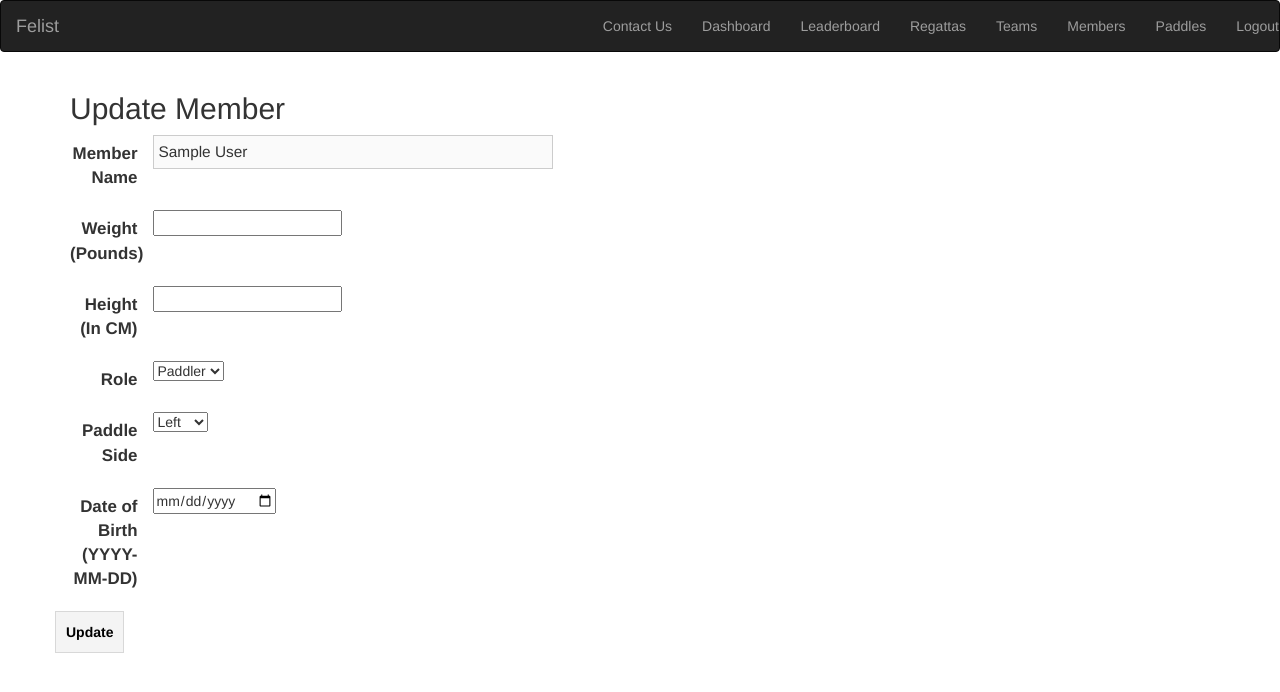
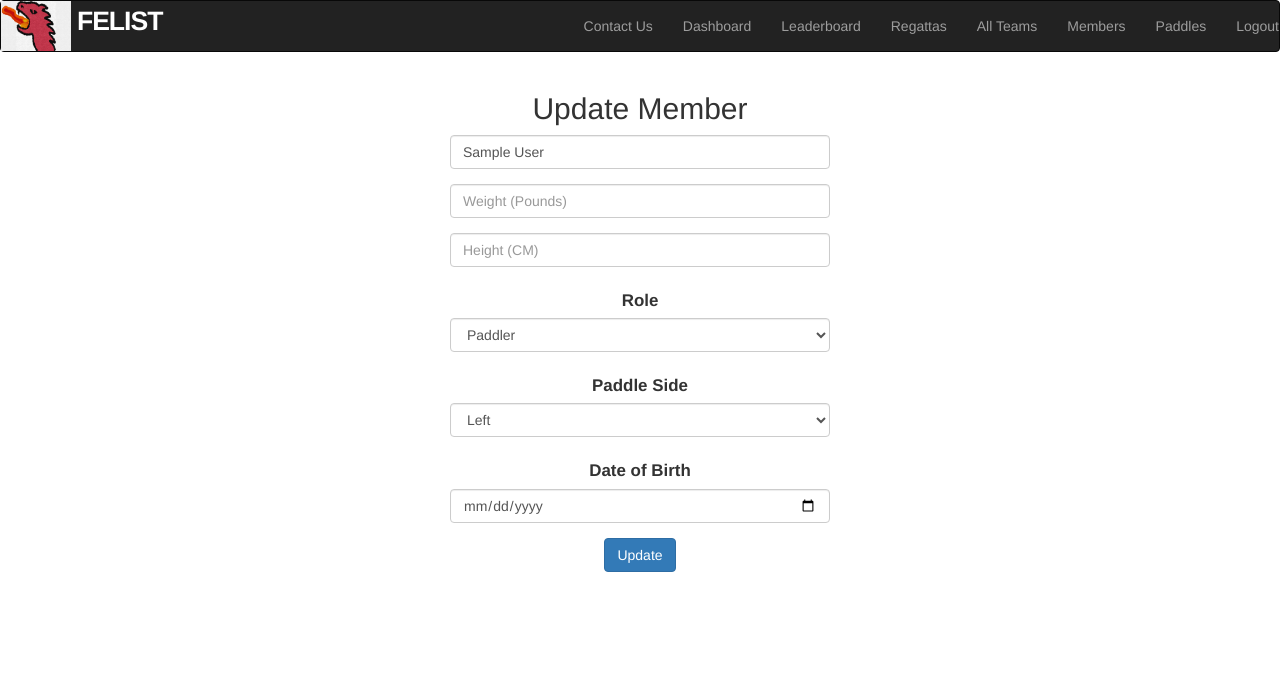
Before and after one commit to alexsclim/Felist, a Flask app: page /teams/1/members/1/update in a window 1280 px wide. Shown: the top 692 px of the page. Run offline with Flask 2, Linux system fonts and the light colour scheme; the visitor is signed in with stand-in values (Sample User, id 1); some libraries are stand-ins or nearby versions.

Commit message:
big ui update, everything consistent and using nice forms

```diff
--- a/app/forms.py
+++ b/app/forms.py
@@ -18,16 +18,16 @@ class ContactForm(Form):
 
 class RegistrationForm(Form):
   username = TextField('Username', [wtforms.validators.Required("Pleaser enter a username"), wtforms.validators.Length(min=4, max=20)])
-  password = PasswordField('New Password', [
+  password = PasswordField('Password', [
       wtforms.validators.Required("Please enter a password"),
       wtforms.validators.EqualTo('confirm', message='Passwords must match')
   ])
-  confirm = PasswordField('Repeat Password')
+  confirm = PasswordField('Confirm Password')
   submit = SubmitField("Register")
 
 class LoginForm(Form):
   username = TextField('Username', [wtforms.validators.Required("Please enter a username")])
-  password = PasswordField('New Password', [wtforms.validators.Required("Please enter a password")])
+  password = PasswordField('Password', [wtforms.validators.Required("Please enter a password")])
   submit = SubmitField("Login")
 
 class CreateTeamForm(Form):
@@ -52,14 +52,14 @@ class UpdateMemberForm(Form):
   height = DecimalField('Height \n(In CM)')
   role = SelectField('Role', choices=roles)
   paddle_side = SelectField('Paddle Side', choices=paddle_side_choices)
-  date_of_birth = DateField('Date of Birth \n(YYYY-MM-DD)', format='%Y-%m-%d')
+  date_of_birth = DateField('Date of Birth', format='%Y-%m-%d')
   submit = SubmitField("Update")
 
 class CreateRegattaForm(Form):
   name = TextField('Name', [wtforms.validators.Length(min=1, max=50)])
   raceLength = IntegerField('Length \n(Meters)')
   location = TextField('Location')
-  raceDate = DateField('Date \n(YYYY-MM-DD)', format='%Y-%m-%d')
+  raceDate = DateField('Date', format='%Y-%m-%d')
   city = SelectField('City', [wtforms.validators.Required("Please enter a city")], choices=city_choices)
   province = SelectField('Province', [wtforms.validators.Required("Please enter a province")], choices=province_choices)
   submit = SubmitField("Create")
--- a/app/static/styles/main.css
+++ b/app/static/styles/main.css
@@ -1,3 +1,14 @@
+#logo {
+  margin-right: 10px;
+  font-size: 1.9em;
+  color: #fff;
+  text-transform: uppercase;
+  letter-spacing: -1px;
+  padding-top: 9px;
+  font-weight: bold;
+  padding-left: 2px;
+}
+
 .flash {
   background-color: #FBB0B0;
   padding: 10px;
@@ -5,37 +16,34 @@
   margin-bottom: 10px;
 }
 
+.icon-logo {
+  width: 70px;
+  height: 50px;
+}
+
+.margin-top {
+  margin-top: 70px;
+}
+
+.margin-top-small {
+  margin-top: 5px;
+}
+
+.margin-left {
+  margin-left: 5px;
+}
+
+.margin-bottom {
+  margin-bottom: 5px;
+}
+
 form label {
   font-size: 1.1em;
   font-weight: bold;
 }
 
-form input#name,
-form input#email,
-form input#subject {
-  width: 400px;
-  background-color: #fafafa;
-  border: 1px solid #cccccc;
-  padding: 5px;
-  font-size: 1.1em;
-}
-
 form textarea#message {
-  width: 500px;
   height: 100px;
-  background-color: #fafafa;
-  border: 1px solid #cccccc;
-  padding: 5px;
-  font-size: 1.1em;
-}
-
-form input#submit {
-  display: block;
-  border:1px solid #d8d8d8;
-  padding: 10px;
-  font-weight:bold;
-  color: #000000;
-  background-color: #f4f4f4;
 }
 
 form input#submit:hover{
--- a/app/templates/base.html
+++ b/app/templates/base.html
@@ -2,23 +2,25 @@
 <html>
   <head>
     <title>Felist</title>
+    <link rel= "stylesheet" type= "text/css" href= "{{ url_for('static',filename='styles/main.css') }}">
     <link rel="stylesheet" href="https://maxcdn.bootstrapcdn.com/bootstrap/3.3.7/css/bootstrap.min.css" integrity=" sha384-BVYiiSIFeK1dGmJRAkycuHAHRg32OmUcww7on3RYdg4Va+PmSTsz/K68vbdEjh4u" crossorigin="anonymous">
-    <link rel= "stylesheet" type= "text/css" href= "{{ url_for('static',filename='styles/main.css') }}">
     <link rel="shortcut icon" href="{{ url_for('static', filename='dragon.ico')}}">
+    <script src="https://ajax.googleapis.com/ajax/libs/jquery/3.1.1/jquery.min.js"></script>
     <script src="https://maxcdn.bootstrapcdn.com/bootstrap/3.3.7/js/bootstrap.min.js" integrity="sha384-Tc5IQib027qvyjSMfHjOMaLkfuWVxZxUPnCJA7l2mCWNIpG9mGCD8wGNIcPD7Txa" crossorigin="anonymous"></script>
     <meta name="viewport" content="width=device-width, initial-scale=1.0">
   </head>
   <body>
     <nav class="navbar navbar-inverse">
       <div class="navbar-header">
-        <a class="navbar-brand" href="/">Felist</a>
+        <a href="/"><img href="/" class="icon-logo" src="{{ url_for('static', filename='dragon.ico') }}"></a>
+        <a id="logo" href="/">Felist</a>
       </div>
       <ul class="nav navbar-nav navbar-right">
         <li><a href="{{ url_for('contact') }}">Contact Us</a></li>
         <li><a href="{{ url_for('dashboard') }}">Dashboard</a></li>
         <li><a href="{{ url_for('leaderboard') }}">Leaderboard</a></li>
         <li><a href="{{ url_for('regattas') }}">Regattas</a></li>
-        <li><a href="{{ url_for('teams') }}">Teams</a></li>
+        <li><a href="{{ url_for('teams') }}">All Teams</a></li>
         <li><a href="{{ url_for('members') }}">Members</a></li>
         <li><a href="{{ url_for('paddles') }}">Paddles</a></li>
         <li><a href="{{ url_for('logout') }}">Logout</a></li>
--- a/app/templates/member_update.html
+++ b/app/templates/member_update.html
@@ -1,46 +1,48 @@
 {% extends "base.html" %}
 {% block body %}
+
+<div class="text-center">
+  <div class="col-sm-4 col-sm-offset-4">
     <h2>Update Member</h2>
 
       {% if error %}
-    <p class="error"><strong>Error:</strong> {{ error }}
+        <p class="error"><strong>Error:</strong> {{ error }}</p>
       {% endif %}
 
       <form class="form-horizontal" action="{{ url_for('update_member', team_id=team_id, member_id=member_id) }}" method=post>
         {{ form.hidden_tag() }}
 
         <div class="form-group">
-      <label for="inputName" class="col-sm-1 control-label">{{ form.name.label }}</label>
-      {{ form.name }}
+          {{ form.name(class_="form-control", placeholder="Name") }}
         </div>
 
         <div class="form-group">
-      <label for="inputWeight" class="col-sm-1 control-label">{{ form.weight.label }}</label>
-    {{ form.weight }}
+          {{ form.weight(class_="form-control", placeholder="Weight (Pounds)") }}
         </div>
 
         <div class="form-group">
-      <label for="inputHeight" class="col-sm-1 control-label">{{ form.height.label }}</label>
-    {{ form.height }}
+          {{ form.height(class_="form-control", placeholder="Height (CM)") }}
         </div>
 
         <div class="form-group">
-      <label for="inputRole" class="col-sm-1 control-label">{{ form.role.label }}</label>
-    {{ form.role }}
+          <label for="inputRole" class="control-label">{{ form.role.label }}</label>
+          {{ form.role(class_="form-control") }}
         </div>
 
         <div class="form-group">
-      <label for="inputPaddleSide" class="col-sm-1 control-label">{{ form.paddle_side.label }}</label>
-    {{ form.paddle_side }}
+          <label for="inputPaddleSide" class="control-label">{{ form.paddle_side.label }}</label>
+          {{ form.paddle_side(class_="form-control") }}
         </div>
 
         <div class="form-group">
-      <label for="inputDateOfBirth" class="col-sm-1 control-label">{{ form.date_of_birth.label }}</label>
-    {{ form.date_of_birth }}
+          <label for="inputDateOfBirth" class="control-label">{{ form.date_of_birth.label }}</label>
+          {{ form.date_of_birth(class_="form-control") }}
         </div>
 
         <div class="form-group">
-    {{ form.submit }}
+          {{ form.submit(class_="btn btn-primary") }}
         </div>
       </form>
+    </div>
+  </div>
 {% endblock %}
--- a/app/templates/show_member.html
+++ b/app/templates/show_member.html
@@ -5,13 +5,13 @@
   <h2>Member Details</h2>
   <div>
     <p><b>Member Name:</b> {{members[0]["memberName"]}}</p>
-    <p><b>Member Id:</b> {{members[0]["memberId"]}}</p>
+    <p><b>Member ID:</b> {{members[0]["memberId"]}}</p>
     <p><b>Weight:</b> {{members[0]["weight"]}}</p>
     <p><b>Height:</b> {{members[0]["height"]}}</p>
     <p><b>Role:</b> {{members[0]["role"]}}</p>
     <p><b>Padlde Side:</b> {{members[0]["paddleSide"]}}</p>
     <p><b>Date of Birth:</b> {{members[0]["dateOfBirth"]}}</p>
-    <p><b>TeamId:</b> {{members[0]["teamId"]}}</p>
+    <p><b>Team ID:</b> {{members[0]["teamId"]}}</p>
   </div>
   <table class="table table-striped table-bordered">
     <thead>
--- a/app/templates/show_team.html
+++ b/app/templates/show_team.html
@@ -4,7 +4,7 @@
   <h1>{{ team['name'] }}</h1>
   <h2>Dragonboat Members</h2>
   <a href="{{ url_for('add_member', team_id=team['teamId']) }}" class="btn btn-primary">Add Member</a>
-  <table class="table table-striped table-bordered">
+  <table class="table table-striped table-bordered margin-top-small">
     <thead>
       <tr>
         <th>#</th>
```
Also changed, not shown: app/templates/alternate_base.html (+4 -3 lines), app/templates/contact.html (+9 -9 lines), app/templates/dashboard.html (+28 -3 lines), app/templates/login.html (+11 -7 lines), app/templates/member_new.html (+15 -14 lines), app/templates/new_regatta.html (+15 -14 lines), app/templates/new_team.html (+12 -10 lines), app/templates/regattas.html (+16 -19 lines), app/templates/register.html (+9 -16 lines), app/templates/teams.html (+7 -7 lines), 1 other file. Lines whose indentation alone changed are shown as unchanged.
